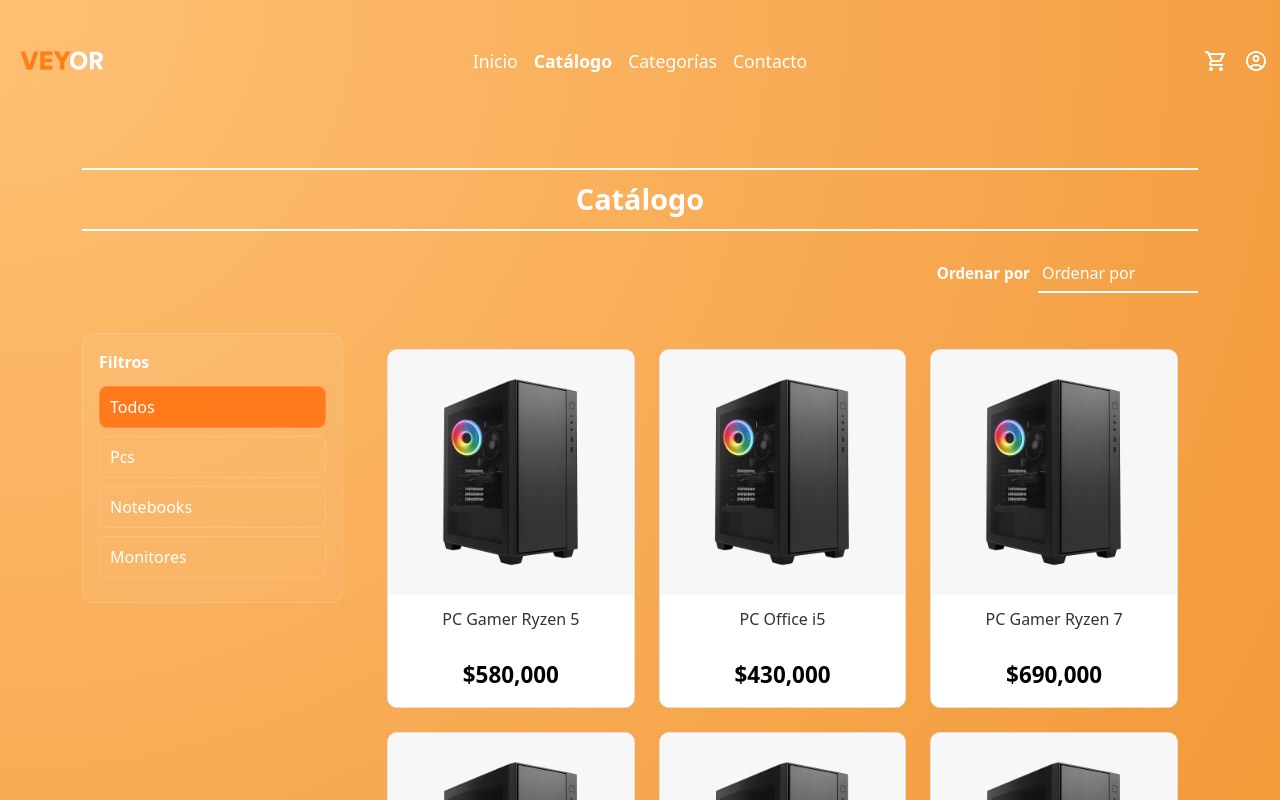
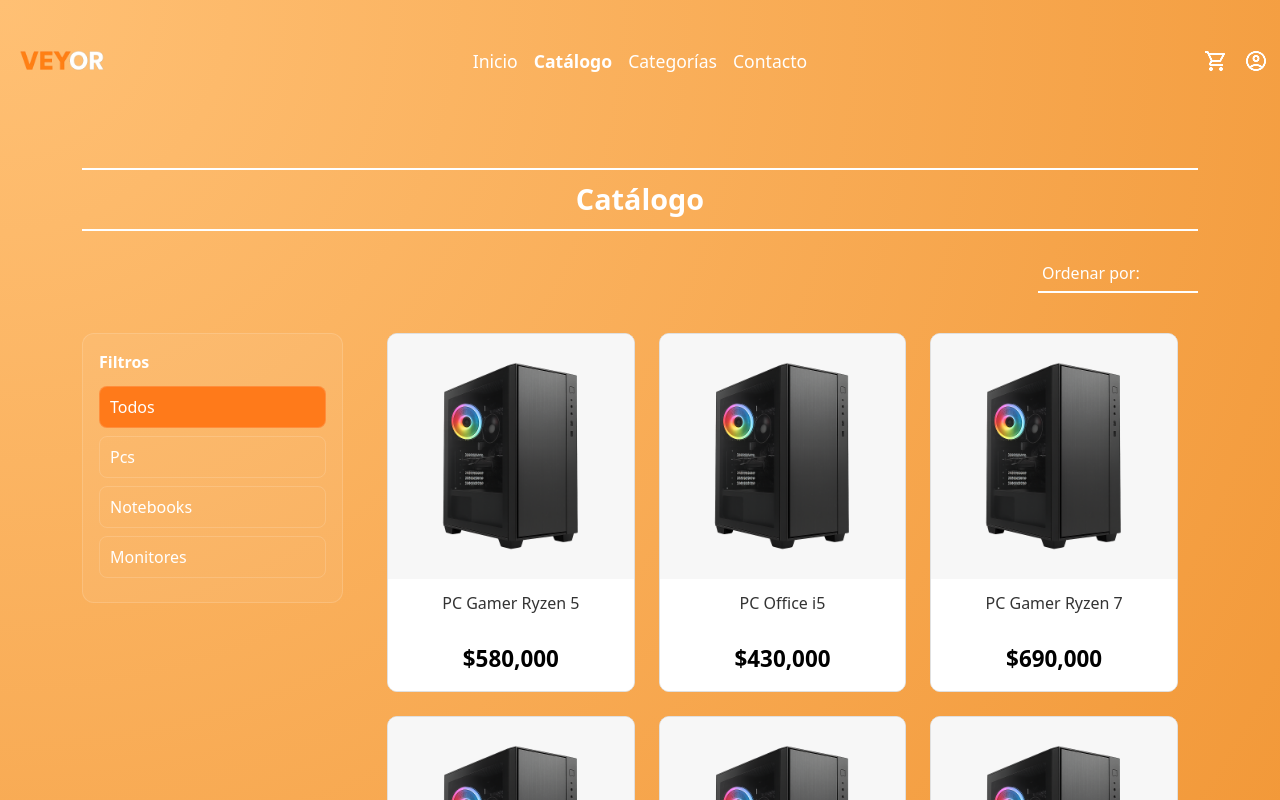
Before and after one commit to pablovenica7/Tech-Ecommerce, a React (Vite) app: page /catalogo in a window 1280 px wide. Shown: the top 800 px of the page. Built offline with nearby package versions, Linux system fonts and the light colour scheme.

Commit message:
Update ItemListContainer.jsx

```diff
--- a/src/components/ItemListContainer.jsx
+++ b/src/components/ItemListContainer.jsx
@@ -45,7 +45,6 @@ export function ItemListContainer({ mensaje }) {
       <h2 className="catalogo-title">{titulo}</h2>
 
       <div className="row g-4 catalogo-layout">
-        {/* ==== Filtros (izquierda) ==== */}
         <aside className="col-12 col-lg-3">
           <div className="catalogo-filtros">
             <div className="filtros-header">Filtros</div>
@@ -64,22 +63,18 @@ export function ItemListContainer({ mensaje }) {
           </div>
         </aside>
 
-        {/* ==== Ordenar + Productos (derecha) ==== */}
         <section className="col-12 col-lg-9">
-          <div className="d-flex justify-content-end mb-3">
-            <div className="ordenar-box">
-              <span className="ordenar-title">Ordenar por</span>
+          <div className="ordenar-box d-flex align-items-center gap-2 justify-content-end">
             <select
               className="ordenar-select"
               value={orden}
               onChange={(e) => setOrden(e.target.value)}
             >
-                <option value="" disabled hidden>Ordenar por</option>
+              <option value="" disabled hidden>Ordenar por:</option>
               <option value="todo">Todos</option>
               <option value="mayor">Mayor precio</option>
               <option value="menor">Menor precio</option>
             </select>
-            </div>
           </div>
 
           {cargando
```
Lines whose indentation alone changed are shown as unchanged.
